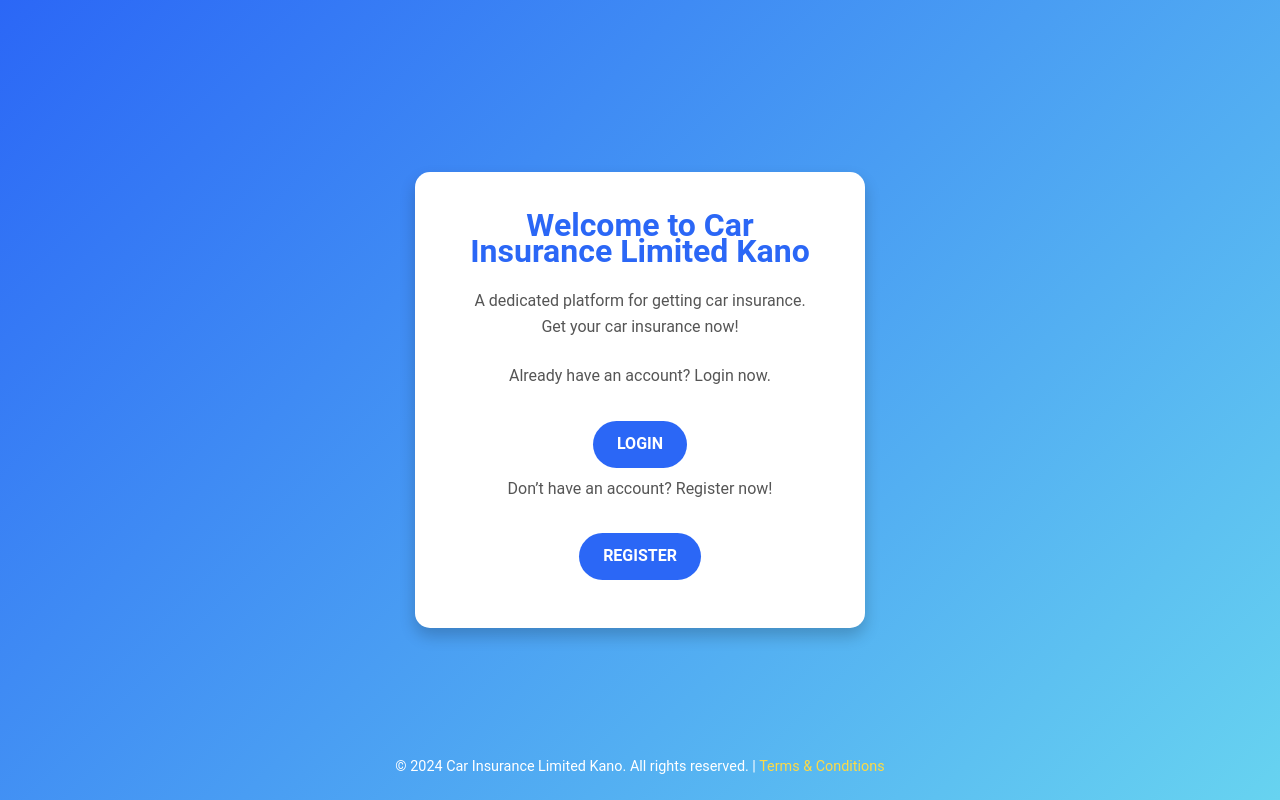
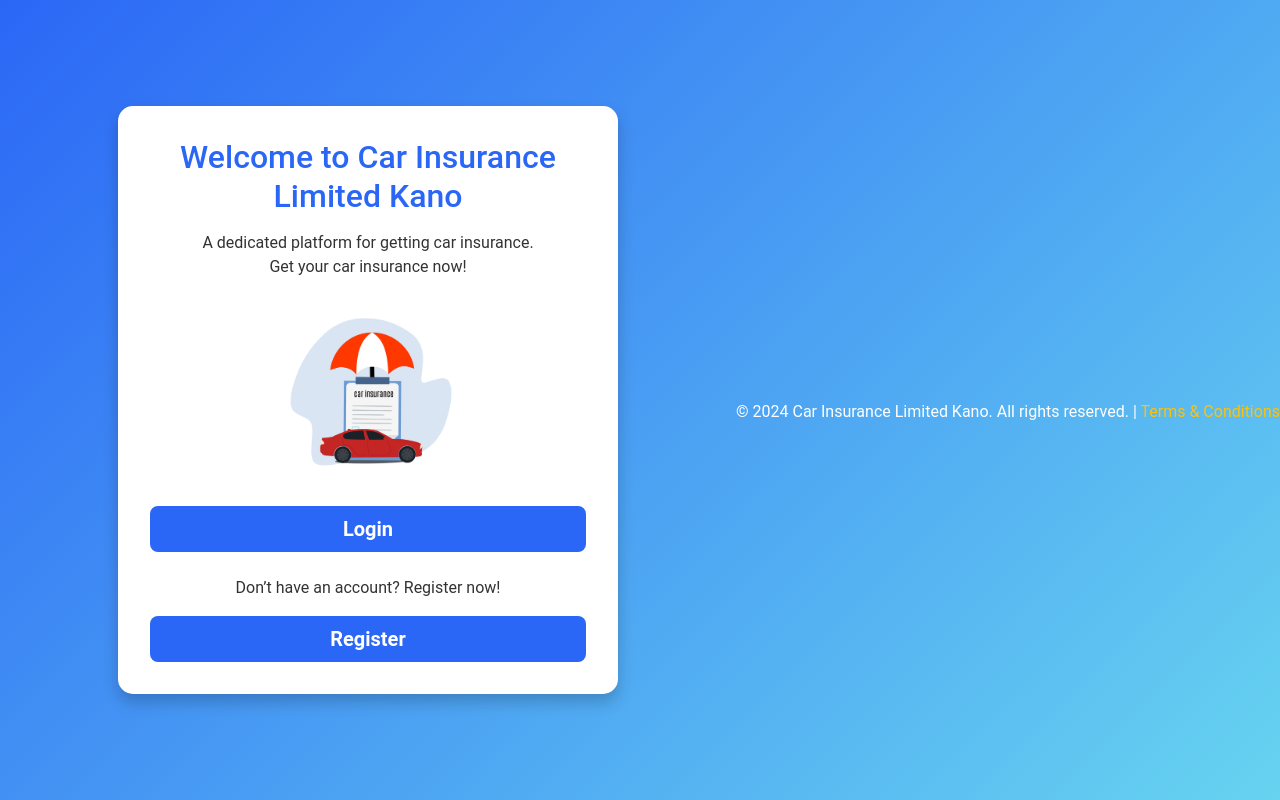
Before and after one commit to K-Musty/car-insurance-web, a PHP site: page / in a window 1280 px wide. Run offline with PHP 8.4, Linux system fonts and the light colour scheme.

Commit message:
small changes

```diff
--- a/index.php
+++ b/index.php
@@ -1,5 +1,4 @@
 <?php
-
 session_start(); // start the session
 
 if (isset($_SESSION["loggedin"]) && $_SESSION["loggedin"] === true) {
@@ -29,132 +28,65 @@ if (isset($_SESSION["loggedin"]) && $_SESSION["loggedin"] === true) {
     <meta http-equiv="X-UA-Compatible" content="IE=edge">
     <meta name="viewport" content="width=device-width, initial-scale=1.0">
     <title>Home | Car Insurance Limited Kano</title>
-    <link rel="stylesheet" href="script/main.css">
+    <link href="https://cdn.jsdelivr.net/npm/bootstrap@5.3.2/dist/css/bootstrap.min.css" rel="stylesheet">
     <style>
-        /* General Reset */
-        * {
-            margin: 0;
-            padding: 0;
-            box-sizing: border-box;
-        }
-
         body {
             font-family: 'Roboto', Arial, sans-serif;
             background: linear-gradient(135deg, #2b67f6, #67d3f0);
             color: #333;
-            margin: 0;
-            padding: 0;
             display: flex;
             justify-content: center;
             align-items: center;
-            height: 100vh;
-            animation: fadeIn 1.5s ease-in-out;
+            min-height: 100vh;
+            margin: 0;
         }
-
-        @keyframes fadeIn {
-            from {
-                opacity: 0;
-            }
-            to {
-                opacity: 1;
-            }
-        }
-
         .container {
             background: #fff;
-            padding: 2.5rem;
+            padding: 2rem;
             border-radius: 15px;
             box-shadow: 0 8px 16px rgba(0, 0, 0, 0.2);
+            max-width: 500px;
             text-align: center;
-            max-width: 450px;
-            width: 100%;
-            animation: slideUp 1.2s ease-in-out;
         }
-
-        @keyframes slideUp {
-            from {
-                transform: translateY(50px);
-                opacity: 0;
-            }
-            to {
-                transform: translateY(0);
-                opacity: 1;
-            }
+        h2 {
+            color: #2b67f6;
         }
-
-        h2 {
-            font-size: 2rem;
-            color: #2b67f6;
-            margin-bottom: 1.5rem;
-        }
-
-        p {
-            font-size: 1rem;
-            margin-bottom: 1.5rem;
-            color: #555;
-            line-height: 1.6;
-        }
-
-        .button {
-            display: inline-block;
-            margin: 0.5rem 0;
-            padding: 0.75rem 1.5rem;
-            font-size: 1rem;
-            font-weight: bold;
-            color: #fff;
+        .custom-btn {
             background-color: #2b67f6;
             border: none;
-            border-radius: 30px;
-            cursor: pointer;
-            text-transform: uppercase;
-            text-decoration: none;
-            transition: background-color 0.3s ease, transform 0.3s ease, box-shadow 0.3s ease;
+            color: #fff;
+            font-weight: bold;
+            transition: background-color 0.3s, transform 0.3s;
         }
-
-        .button:hover {
+        .custom-btn:hover {
             background-color: #1a4bb8;
-            transform: scale(1.1);
-            box-shadow: 0 6px 12px rgba(0, 0, 0, 0.2);
-        }
-
-        a {
-            text-decoration: none;
-            color: inherit;
-        }
-
-        footer {
-            position: absolute;
-            bottom: 20px;
-            text-align: center;
-            font-size: 0.9rem;
-            color: #fff;
-        }
-
-        footer a {
-            color: #ffda44;
-            text-decoration: none;
-            transition: color 0.3s ease;
-        }
-
-        footer a:hover {
-            color: #fff;
+            transform: scale(1.05);
         }
     </style>
 </head>
 <body>
     <div class="container">
-        <h2>Welcome to Car Insurance Limited Kano</h2>
+        <h2 class="mb-3">Welcome to Car Insurance Limited Kano</h2>
         <p>A dedicated platform for getting car insurance.<br>Get your car insurance now!</p>
 
-        <p>Already have an account? Login now.</p>
-        <a href="login.php" class="button">Login</a>
+        <!-- Image Section -->
+        <div class="my-4">
+            <img src="car.png" alt="Welcome Image" height="50px" width="250px" class="img-fluid rounded">
+        </div>
 
-        <p>Don’t have an account? Register now!</p>
-        <a href="register.php" class="button">Register</a>
+        <div class="mb-3">
+            <a href="login.php" class="btn custom-btn btn-lg w-100 mb-2">Login</a>
+        </div>
+        <div>
+            <p>Don’t have an account? Register now!</p>
+            <a href="register.php" class="btn custom-btn btn-lg w-100">Register</a>
+        </div>
     </div>
 
-    <footer>
-        &copy; 2024 Car Insurance Limited Kano. All rights reserved. | <a href="terms.html">Terms & Conditions</a>
+    <footer class="text-center text-white mt-4">
+        &copy; 2024 Car Insurance Limited Kano. All rights reserved. | <a href="terms.html" class="text-warning text-decoration-none">Terms & Conditions</a>
     </footer>
+
+    <script src="https://cdn.jsdelivr.net/npm/bootstrap@5.3.2/dist/js/bootstrap.bundle.min.js"></script>
 </body>
 </html>
```
Also changed, not shown: car.png (added), two-cars-parked-next-to-each-other-on-a-light-blue-background.jpg (added).
